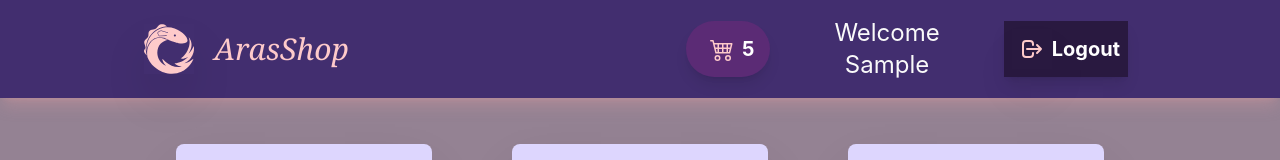
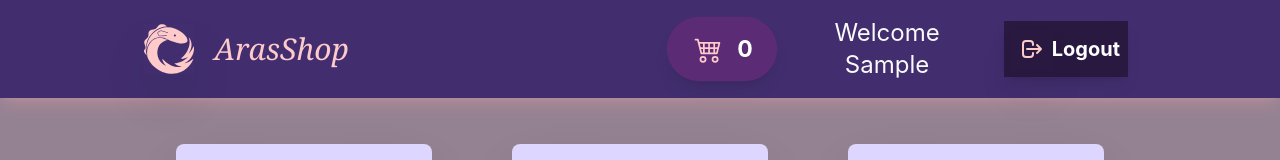
Before and after one commit to codecygen/064-React-Redux-TailwindCSS, a React (Create React App) app: page / in a window 1280 px wide. Both pictures are taken after typing "Sample" into the empty fields and a click on the button "Login". Shown: the top 160 px of the page. Built offline with nearby package versions, Linux system fonts and the light colour scheme; grey boxes are pictures that could not be loaded.

Commit message:
figured to use animations in tailwind css

```diff
--- a/src/components/Navbar.js
+++ b/src/components/Navbar.js
@@ -1,4 +1,5 @@
 import React, { useState, useEffect } from 'react';
+import classes from './Navbar.module.css';
 
 import { SiReactivex } from "react-icons/si";
 import { BsCart4 } from "react-icons/bs";
@@ -11,6 +12,11 @@ const Navbar = props => {
     const dispatch = useDispatch();
     const isAuthenticated = useSelector(state => state.auth.isAuthenticated);
     const userName = useSelector(state => state.auth.userName);
+    const totalAmount = useSelector(state => state.cart.totalAmount);
+
+    const[cartButtonAnimation, setCartButtonAnimation] = useState(false);
+
+    const cartClasses = `${classes['cart-button']}`;
 
     const logoutHandler = () => {
         dispatch(authActions.logout());
@@ -40,11 +46,11 @@ const Navbar = props => {
                 </div>
 
                 {isAuthenticated && <div className="absolute right-2 flex items-center">
-                    <button className="text-sm lg:text-xl px-2 lg:px-4 flex items-center bg-[rgba(117,41,124,0.5)] hover:bg-[rgba(85,14,88,0.5)] text-white font-bold py-2 rounded-full shadow-lg"
+                    <button className="text-sm lg:text-xl px-2 lg:px-4 flex items-center bg-[rgba(117,41,124,0.5)] hover:bg-[rgba(85,14,88,0.5)] text-white font-bold py-2 rounded-full shadow-lg animate-bump"
                         onClick={props.clickCartHandler}
                     >
                         <BsCart4 className="text-red-200 px-2" size="40" />
-                        <p>5</p>
+                        <p className="w-6 box-border">{totalAmount}</p>
                     </button>
 
                     <p className="px-5 lg:px-16 text-lg lg:text-2xl text-neutral-50 text-center">
--- a/tailwind.config.js
+++ b/tailwind.config.js
@@ -4,6 +4,17 @@ module.exports = {
   ],
   theme: {
     extend: {
+      animation: {
+        'bump': 'bump 0.1s linear infinite',
+      },
+
+      keyframes: {
+        'bump': {
+          '0%': { transform: 'scale(1)' },
+          '100%': { transform: 'scale(1.15)' },
+        }
+      },
+
       width: {
         '100': '38rem',
         '128': '60rem',
```
Also changed, not shown: src/components/Navbar.module.css (added).
